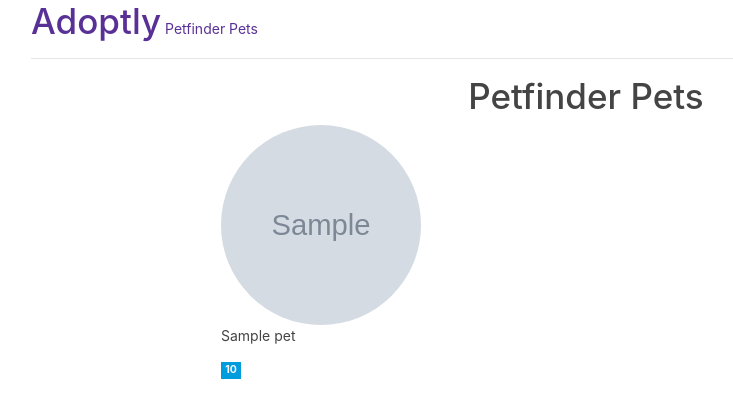
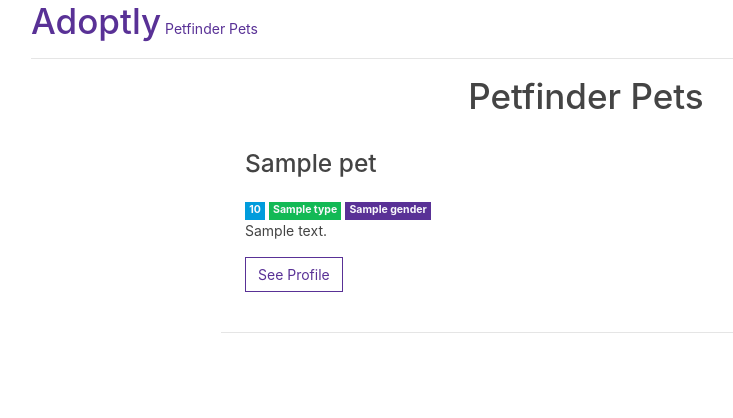
Before and after one commit to juliahowes124/Adoptly, a Python web app: template templates/petfinder_list.html in a window 1280 px wide. Shown: the top 418 px of the page, without its empty margins (54-787 px from the left). Run offline with Jinja, Linux system fonts and the light colour scheme; the template is opened without the code that fills it: most values are stand-ins (such as "Sample title", 1, 10 or a date in 2020); grey boxes marked "Sample" are stand-in pictures.

Commit message:
display better info for petfinder pets

```diff
--- a/templates/petfinder_list.html
+++ b/templates/petfinder_list.html
@@ -5,11 +5,24 @@
 {% block content %}
 <h1 class="text-center">Petfinder Pets</h1>
 {% for pet in pets %}
-<div>
-    {{pet_image(pet.photo_url, pet.name)}}
-    <div>{{pet.name}}</div>
-    {{badge(pet.age, "info")}}
+
+<div class="row p-4">
+    {% if pet.photo_url %}
+        <div class="col">
+            {{pet_image(pet.photo_url, pet.name)}}
+        </div>
+    {% endif %}
+    <div class="col">
+        <h3>{{pet.name}}</h3>
+        {{ badge(pet.age, "info")}}
+        {{ badge(pet.type, "success")}}
+        {{ badge(pet.gender, "primary")}}
+        <br>
+        {% if pet.description %}<div class="mb-3">{{pet.description}}</div>{% endif %}
+        <a href="{{pet.url}}" target="_blank" class="btn btn-outline-primary">See Profile</a>
+    </div>
 </div>
+<hr>
 {% endfor %}
 
 {% endblock %}
```
Also changed, not shown: petfinder.py (+7 -3 lines).
